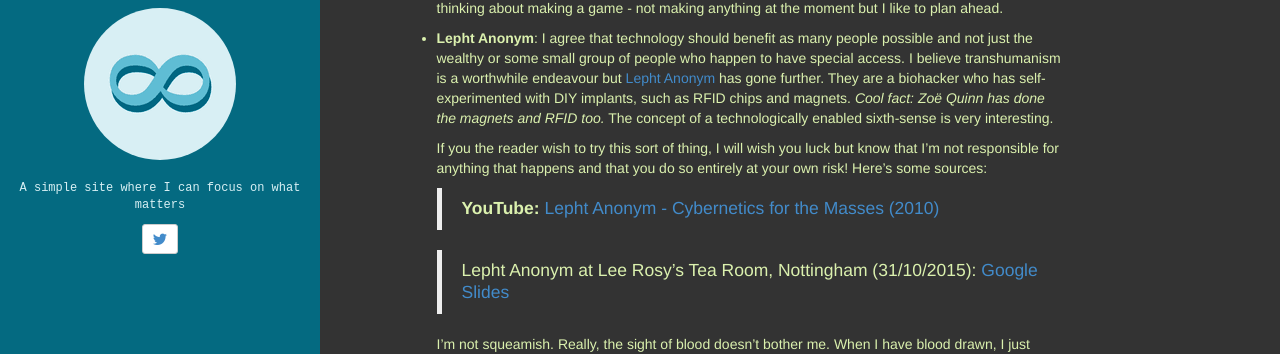
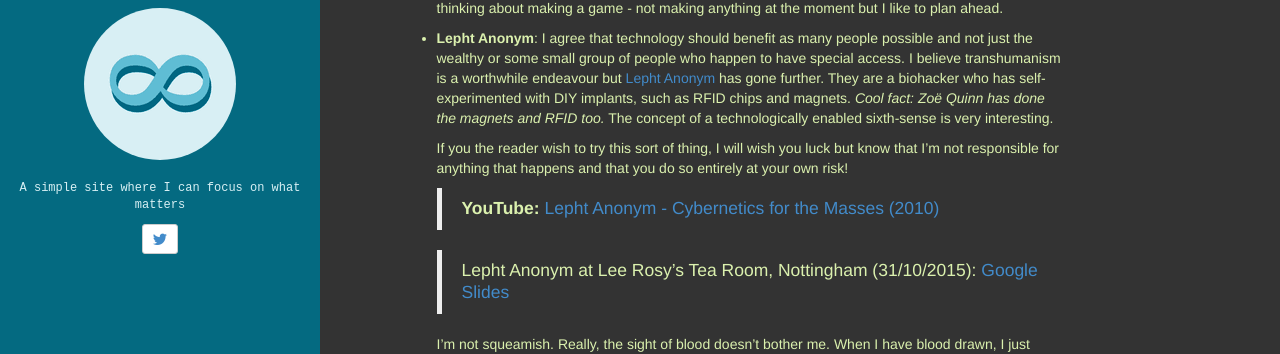
Before and after one commit to dbtek/dbyll, a Jekyll site: the page built from _posts/2016-01-05-Role Models.md, in a window 1280 px wide and 900 px high, scrolled down 653 px. Shown: the part 120-474 px from the top of the window. Built offline with Jekyll 4.4.1, drawn with Linux system fonts in a browser that asks for light colours; comment, search, counter and statistics services are not loaded.

Commit message:
Update 2016-01-05-Role Models.md

```diff
--- a/_posts/2016-01-05-Role Models.md
+++ b/_posts/2016-01-05-Role Models.md
@@ -23,7 +23,7 @@
 
 * **Lepht Anonym**: I agree that technology should benefit as many people possible and not just the wealthy or some small group of people who happen to have special access. I believe transhumanism is a worthwhile endeavour but [Lepht Anonym][LephtSite] has gone further. They are a biohacker who has self-experimented with DIY implants, such as RFID chips and magnets. *Cool fact: Zoë Quinn has done the magnets and RFID too.* The concept of a technologically enabled sixth-sense is very interesting.
 
-  If you the reader wish to try this sort of thing, I will wish you luck but know that I'm not responsible for anything that happens and that you do so entirely at your own risk! Here's some sources:
+  If you the reader wish to try this sort of thing, I will wish you luck but know that I'm not responsible for anything that happens and that you do so entirely at your own risk!
 
   >**YouTube:** [Lepht Anonym - Cybernetics for the Masses (2010)][YouTubeLepht]
 
```
